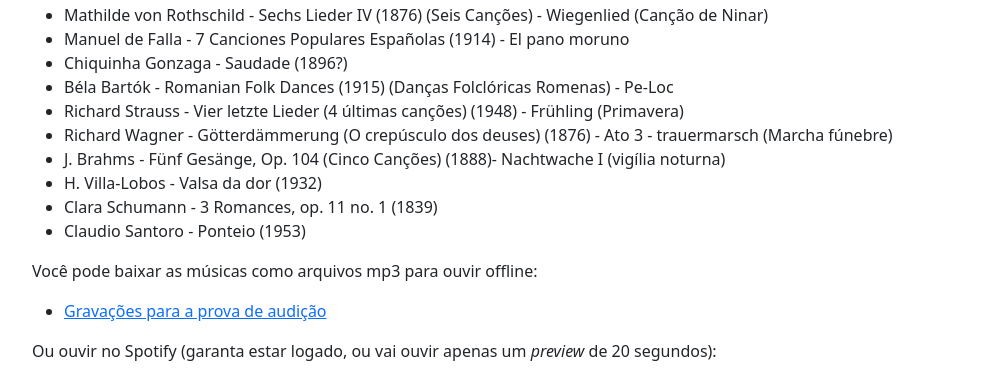
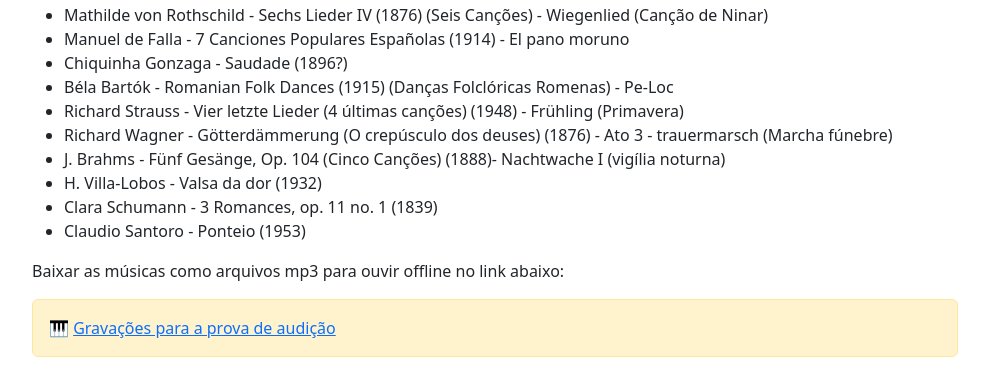
Before and after one commit to pedrokroger/pedrokroger.github.io, a Jekyll site: the page built from pages/musa76-lem8.md, in a window 1280 px wide and 900 px high, scrolled down 1361 px, cut to the strip 0-375 px from the top of the window. Shown: the whole strip, without its empty margins (50-1039 px from the left). Built offline with Jekyll 4.4.1, drawn with Linux system fonts in a browser that asks for light colours.

Commit message:
Icone no link para baixar músicas em LEM8

```diff
--- a/pages/musa76-lem8.md
+++ b/pages/musa76-lem8.md
@@ -66,9 +66,10 @@ do(a) compositor(a). Lista de Obras:
 - Clara Schumann - 3 Romances, op. 11 no. 1 (1839)
 - Claudio Santoro - Ponteio (1953)
 
-Você pode baixar as músicas como arquivos mp3 para ouvir offline:
+Baixar as músicas como arquivos mp3 para ouvir offline no link abaixo:
 
-- [Gravações para a prova de audição][1]
+{: .alert .alert-warning }
+🎹 [Gravações para a prova de audição][1]
 
 Ou ouvir no Spotify (garanta estar logado, ou vai ouvir apenas um _preview_ de 20 segundos):
 
```
